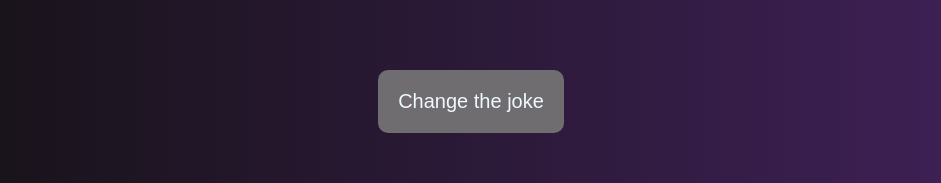
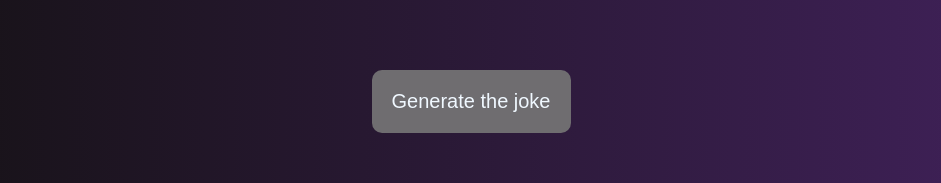
Before and after one commit to Rammigas/Try-not-to-smile-app, a website built with webpack: page src/template.html in a window 1280 px wide. Shown: the part 481-664 px from the top of the page, without its empty margins (169-1110 px from the left). Built offline with nearby package versions, Linux system fonts and the light colour scheme.

Commit message:
rewrite button text

```diff
--- a/src/template.html
+++ b/src/template.html
@@ -11,7 +11,7 @@
 		<img id="smileImg"alt="">
 		<h3>Try not to laugh</h3>
 		<div class="joke" id="joke"></div>
-		<button class="btn" id="jokeBtn">Change the joke</button>
+		<button class="btn" id="jokeBtn">Generate the joke</button>
 	</div>
 </body>
 </html>
```
